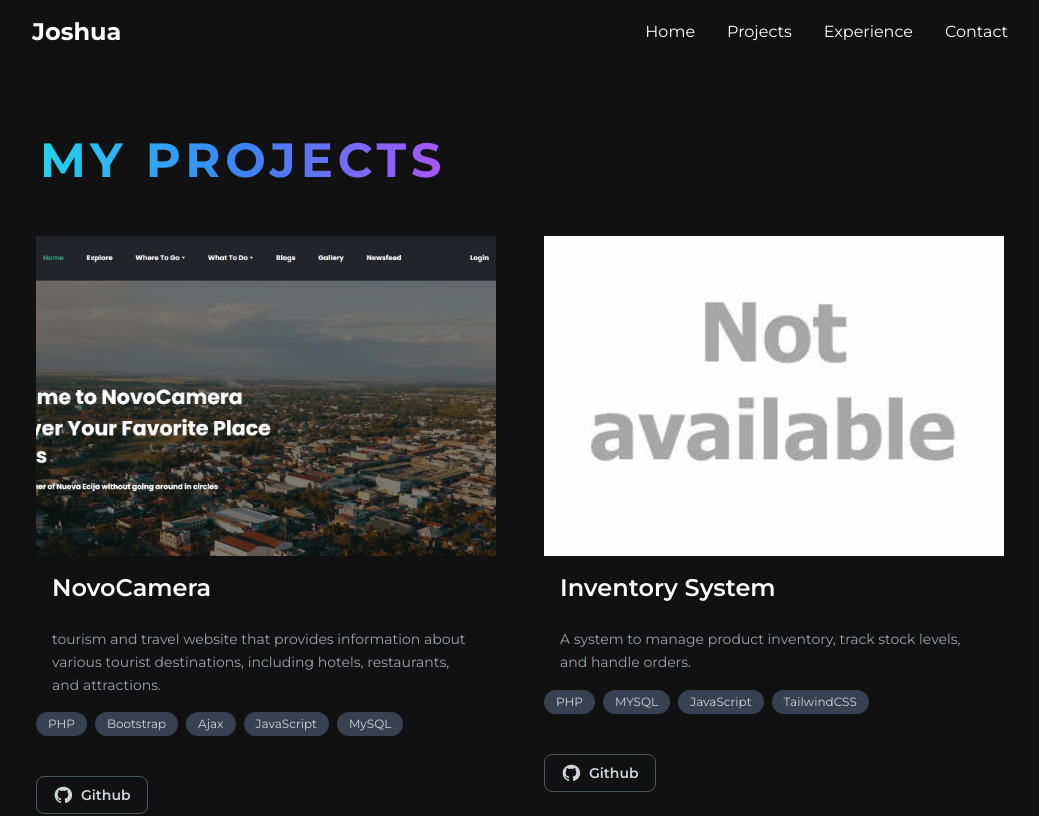
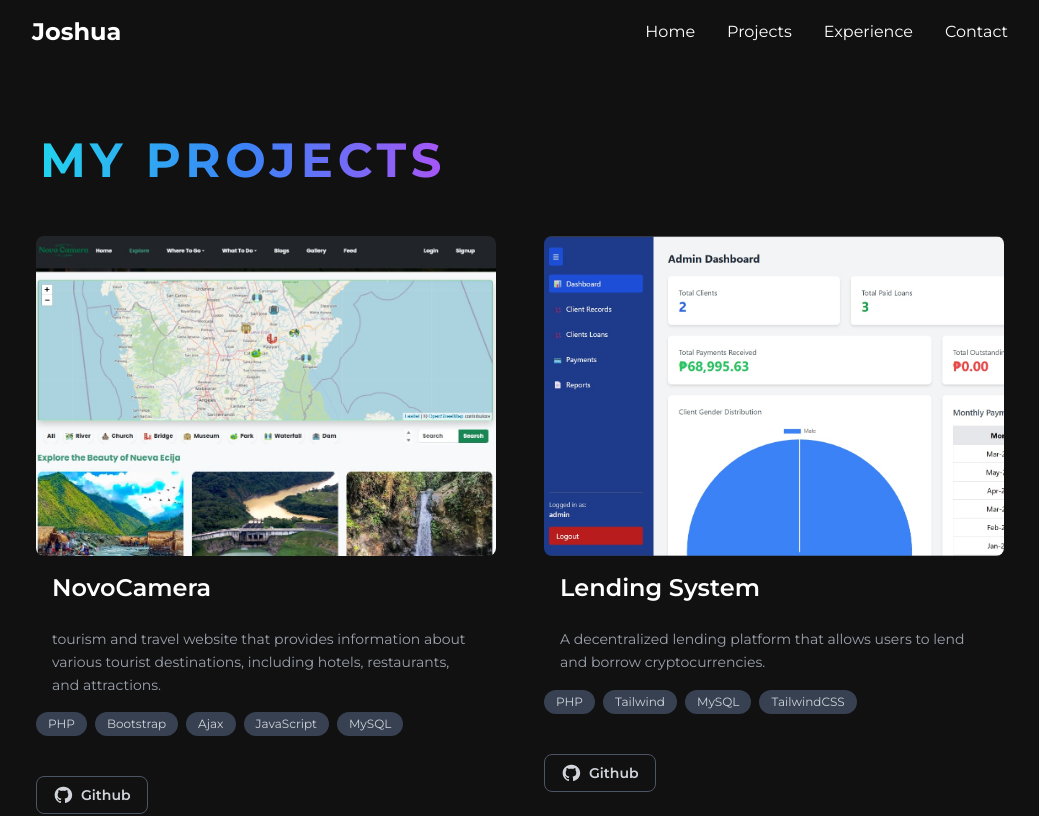
Before and after one commit to Jshgit-hub/Portfolio, a React (Vite) app: page /projects in a window 1280 px wide. Shown: the top 816 px of the page, without its empty margins (120-1159 px from the left). Built offline with nearby package versions, Linux system fonts and the light colour scheme.

Commit message:
Fix Image Size & Fix ViewScreen from contact

```diff
--- a/src/components/ProjectCard.jsx
+++ b/src/components/ProjectCard.jsx
@@ -1,7 +1,7 @@
 // src/components/ProjectCard.jsx
 import React from 'react';
 
-import novocoverImage from '../assets/img/novocover.png';
+import novocoverImage from '../assets/img/novomap.jpeg';
 import lendingcoverImage from '../assets/img/lendingcover.jpeg';
 import ekonsultacoverImage from '../assets/img/ekonsultacover.jpeg';
 import inventorySystemImage from '../assets/img/noimage.jpeg';
@@ -11,7 +11,7 @@ import caregiverImage from '../assets/img/Caregiver.jpeg';
 
 
 const projectImageMap = {
-    'novocover.png': novocoverImage,
+    'novomap.jpeg': novocoverImage,
     'lendingcover.jpeg': lendingcoverImage,
     'ekonsultacover.jpeg': ekonsultacoverImage,
     'noimage.jpeg': inventorySystemImage,
@@ -45,7 +45,7 @@ const ProjectCard = ({ project }) => {
 
 
 
-                <div className="relative w-full h-80 bg-cover bg-center"
+                <div className="relative w-full h-80 bg-no-repeat bg-cover rounded-lg"
                     style={{ backgroundImage: `url(${imageUrl})` }}>
 
                 </div>
--- a/src/data/Project.js
+++ b/src/data/Project.js
@@ -2,24 +2,16 @@
 const projects = [
     {
         id: 1,
-        image: 'novocover.png', // Use just the filename as an identifier
+        image: 'novomap.jpeg', // Use just the filename as an identifier
         title: 'NovoCamera',
         description: 'tourism and travel website that provides information about various tourist destinations, including hotels, restaurants, and attractions.',
         technologies: ['PHP', 'Bootstrap', 'Ajax', 'JavaScript', 'MySQL'],
         /* liveDemoLink: 'https://www.intenseproxy.com/', */
         githubLink: 'https://github.com/Jshgit-hub/NovoCamera.git',
     },
+
     {
         id: 2,
-        image: 'noimage.jpeg', // Provide an actual filename for this project
-        title: 'Inventory System',
-        description: 'A system to manage product inventory, track stock levels, and handle orders.', // Added a placeholder description
-        technologies: ['PHP', 'MYSQL', 'JavaScript', 'TailwindCSS'],
-        /*  liveDemoLink: 'https://hive-attention-tokens.com/', */
-        githubLink: 'https://github.com/your-repo/blockchain-explorer',
-    },
-    {
-        id: 3,
         image: 'lendingcover.jpeg', // Use just the filename as an identifier
         title: 'Lending System',
         description: 'A decentralized lending platform that allows users to lend and borrow cryptocurrencies.',
@@ -28,7 +20,7 @@ const projects = [
         githubLink: 'https://github.com/Jshgit-hub/LendingWeb.git',
     },
     {
-        id: 4,
+        id: 3,
         image: 'ekonsultacover.jpeg', // Use just the filename as an identifier
         title: 'Ekonsulta Patient Management',
         description: 'A patient management system for doctors and patients to manage appointments, prescriptions, and medical records.',
@@ -38,7 +30,7 @@ const projects = [
     },
 
     {
-        id: 5,
+        id: 4,
         image: 'TradeCover.jpeg',
         title: 'Ecommerce Construction Supply',
         description: ' An e-commerce platform for construction supplies, allowing users to browse products, add them to a cart, and make purchases.',
@@ -47,7 +39,7 @@ const projects = [
 
     },
     {
-        id: 6,
+        id: 5,
         image: 'Caregiver.jpeg',
         title: 'Caregiver Finder',
         description: 'A platform that connects caregivers with families in need of caregiving services, allowing users to search for caregivers based on location and services offered.',
--- a/src/pages/Home.jsx
+++ b/src/pages/Home.jsx
@@ -209,7 +209,7 @@ const Home = () => {
                 ref={contactSectionRef}
                 className={`transition-all duration-1000 ease-out ${showContact ? 'opacity-100 translate-y-0' : 'opacity-0 translate-y-12 pointer-events-none'}`}
             >
-                <section id='contact' className="py-12 px-8 min-h-screen flex items-center justify-center">
+                <section id='contact' className="py-12 px-8 flex items-center justify-center">
                     <Contact />
                 </section>
             </div>
```
